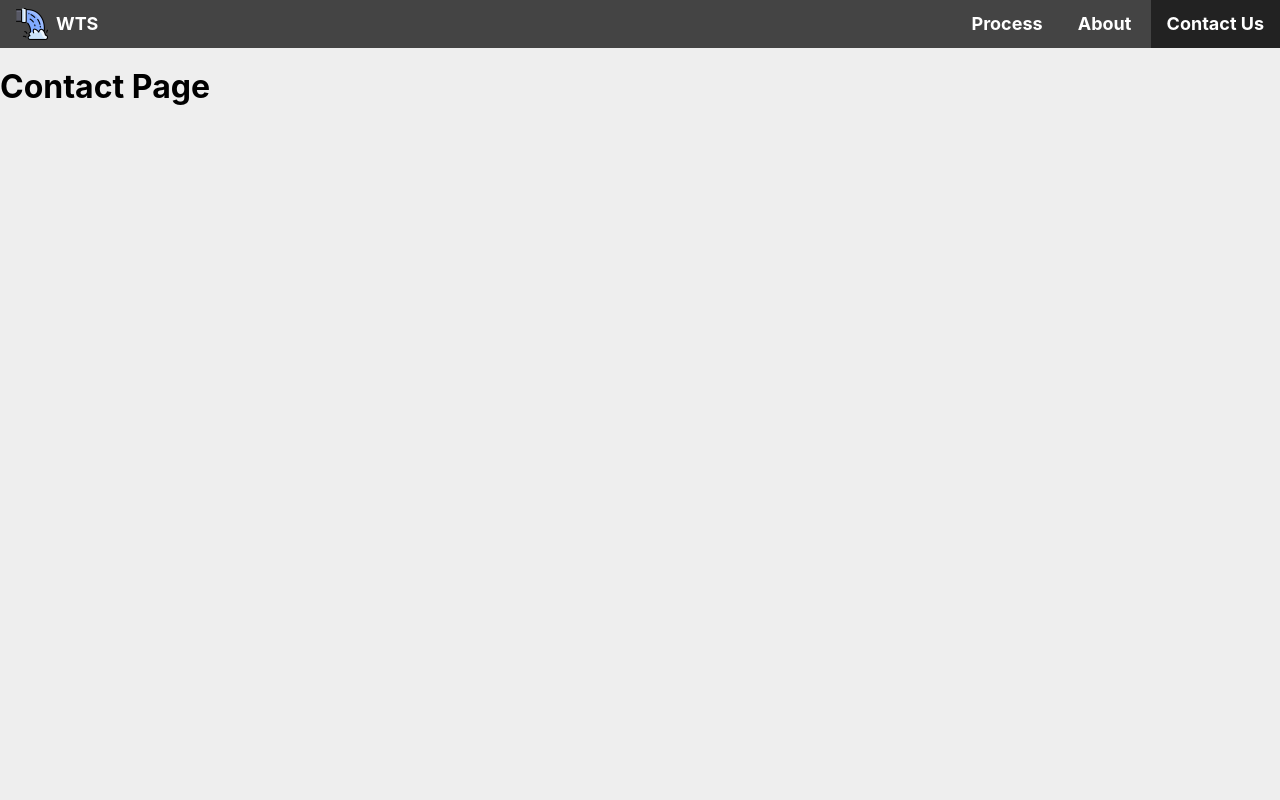
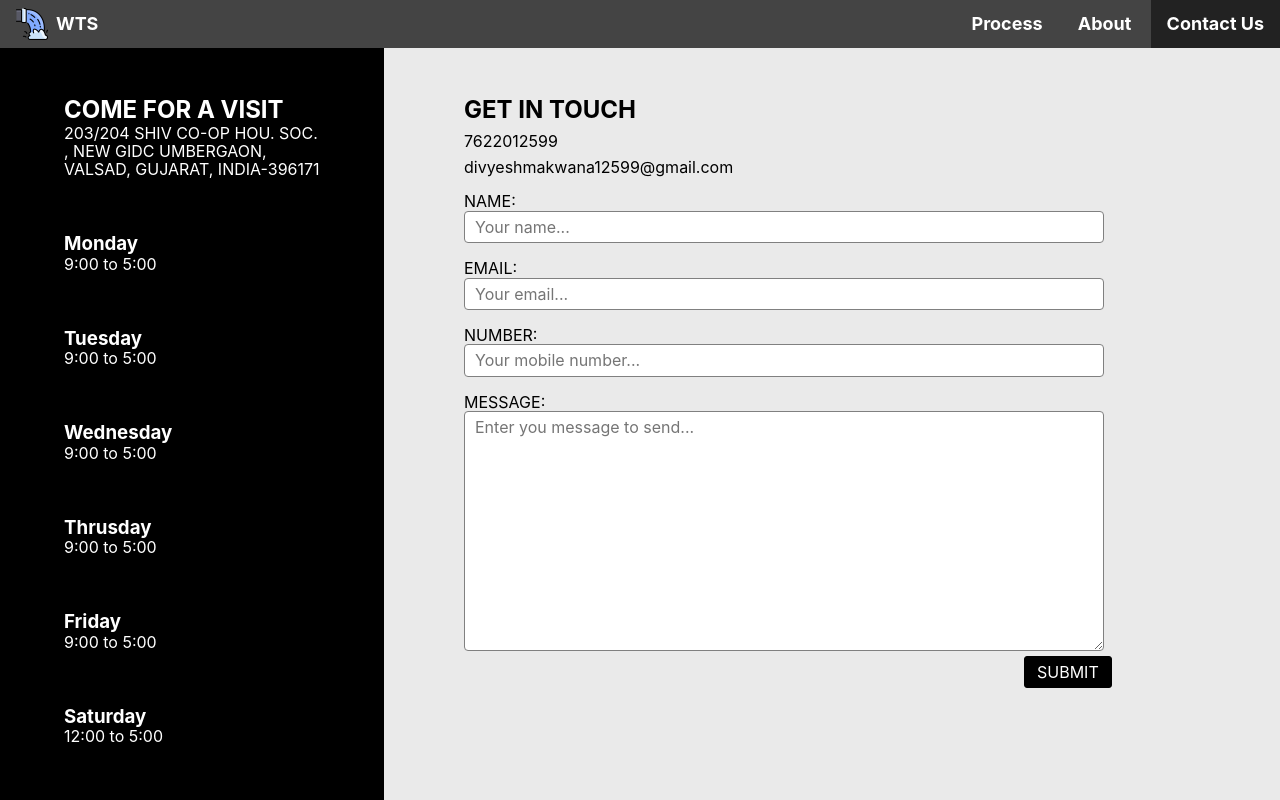
Before and after one commit to DivyeshMakwana12599/Real-Time-Water-Treatment-System, a React (Create React App) app in the folder react-app/: page /Contact in a window 1280 px wide. Built offline with nearby package versions, Linux system fonts and the light colour scheme.

Commit message:
created contact us page

```diff
--- a/react-app/src/About.css
+++ b/react-app/src/About.css
@@ -1,6 +1,6 @@
 @import url('https://fonts.googleapis.com/css2?family=Source+Code+Pro:wght@200&display=swap');
 
-.body {
+body {
   background: #eaeaea;
   font-family: -apple-system, BlinkMacSystemFont, 'Segoe UI', Roboto, Oxygen,
     Ubuntu, Cantarell, 'Open Sans', 'Helvetica Neue', sans-serif;
--- a/react-app/src/About.js
+++ b/react-app/src/About.js
@@ -9,19 +9,23 @@ function About() {
   useEffect(() => {
     Aos.init({ duration: 2000 })
   }, [])
+  return <WelcomeLayout />
+}
+
+function WelcomeLayout() {
   return (
     <>
       <NavBar navFor='about' />
       <div className='container'>
         <div className='partition partition-content'>
           <div className='box'>
-            <p className='title'>Water Treatmetn System</p>
+            <p className='title'>Water Treatment System</p>
             <p className='welcome'>Welcome!</p>
           </div>
           <p className='description'>
-            Lorem ipsum dolor sit amet consectetur adipisicing elit. Consequatur
-            molestiae suscipit officia. Voluptatum temporibus, numquam officiis
-            deserunt consequatur tempora iste!
+            This project tries to solve the problem of impurity in water. We
+            have created a water monitoring/treatment API system to cater to it
+            and try to solve the problem.
           </p>
           <a href='#main' className='read-more'>
             Read more
--- /dev/null
+++ b/react-app/src/Contact.css
@@ -0,0 +1,139 @@
+* {
+  box-sizing: border-box;
+}
+::-webkit-scrollbar-track {
+  background: transparent;
+}
+.About_container {
+  display: flex;
+  width: 100%;
+}
+
+.About_partition-left,
+.About_partition-right {
+  height: calc(100vh - 3rem);
+}
+
+.About_partition-left {
+  display: grid;
+  color: white;
+  background: #000;
+  width: 30%;
+  padding: 3rem 0 1rem 0;
+}
+
+.About_day {
+  text-transform: capitalize;
+}
+
+.About_time-component {
+  margin-top: 1rem;
+}
+
+.About_time-component,
+.About_address {
+  position: relative;
+  left: 5vw;
+}
+.About_contact {
+  width: 50ch;
+  margin: 3rem 0 1rem 0;
+  display: flex;
+  flex-direction: column;
+  justify-content: center;
+  gap: 0.5rem;
+  position: relative;
+  left: 10vh;
+}
+.About_form-item {
+  display: flex;
+  flex-direction: column;
+}
+.About_address {
+  width: 20vw;
+  text-transform: uppercase;
+}
+
+.About_partition-right {
+  display: flex;
+  flex-direction: column;
+  width: 1fr;
+}
+.About_form {
+  position: relative;
+  left: 10vh;
+  width: 50vw;
+  display: flex;
+  flex-direction: column;
+  gap: 1rem;
+}
+
+.About_submit-btn:hover {
+  background: white;
+  color: black;
+}
+.About_submit-btn {
+  width: fit-content;
+  padding: 6px 12px;
+  color: white;
+  background: #000;
+  outline: none;
+  border-radius: 3px;
+  border: 1px solid black;
+  cursor: pointer;
+  transition: background-color 400ms ease;
+  position: relative;
+  left: calc(50vw - 80px);
+  margin-top: 0.3rem;
+}
+.About_message {
+  height: 30vh;
+}
+
+.About_input {
+  border-radius: 4px;
+  padding: 6px 10px;
+  border: 1px solid grey;
+}
+
+@media only screen and (max-width: 800px) {
+  .About_partition-left {
+    align-items: center;
+    grid-template-columns: 2fr 1fr 1fr;
+    height: auto;
+    padding: 1.8rem 0;
+  }
+  .About_partition-left,
+  .About_partition-right {
+    height: auto;
+    width: 100%;
+  }
+  .About_container {
+    flex-direction: column-reverse;
+  }
+  .About_address-grid {
+    justify-items: center;
+    padding: 0 2rem;
+    grid-row: 1 / 4;
+  }
+  .About_time-component {
+    margin: 0;
+    justify-items: start;
+  }
+  .About_time-component,
+  .About_address,
+  .About_form,
+  .About_contact {
+    position: static;
+  }
+  .About_partition-right {
+    margin: 2rem 0 2rem 2rem;
+  }
+
+  .About_address {
+    width: 100%;
+  }
+  .About_form {
+    width: 80vw;
+  }
+}
--- a/react-app/src/Contact.js
+++ b/react-app/src/Contact.js
@@ -1,13 +1,132 @@
-import React from 'react'
+import React, { useState } from 'react'
 import NavBar from './NavBar'
+import './Contact.css'
+
+const phoneNumbers = [
+  { day: 'monday', time: '9:00 to 5:00' },
+  { day: 'tuesday', time: '9:00 to 5:00' },
+  { day: 'wednesday', time: '9:00 to 5:00' },
+  { day: 'thrusday', time: '9:00 to 5:00' },
+  { day: 'friday', time: '9:00 to 5:00' },
+  { day: 'saturday', time: '12:00 to 5:00' },
+]
 
 function Contact() {
   return (
-    <div>
+    <>
       <NavBar navFor='contact' />
-      <h1>Contact Page</h1>
-    </div>
+      <ContactPageForm />
+    </>
   )
 }
 
+function ContactPageForm() {
+  const [name, setName] = useState('')
+  const [email, setEmail] = useState('')
+  const [number, setNumber] = useState('')
+  const [message, setMessage] = useState('')
+
+  const handleSubmit = (e) => {
+    e.preventDefault()
+    if (name && number && email && message) {
+      const query = {
+        name,
+        number,
+        email,
+        message,
+        id: new Date().getTime().toString(),
+      }
+      setEmail('')
+      setMessage('')
+      setNumber('')
+      setName('')
+    } else {
+      console.log('empty values')
+    }
+  }
+
+  return (
+    <>
+      <div className='About_container'>
+        <div className='About_partition-left'>
+          <div className='About_address-grid'>
+            <h2 className='About_address'>come for a visit</h2>
+            <p className='About_address'>
+              203/204 shiv co-op hou. soc. , new gidc umbergaon, valsad,
+              gujarat, india-396171
+            </p>
+          </div>
+          {phoneNumbers.map((day) => {
+            return (
+              <div className='About_time-component'>
+                <h3 className='About_day'>{day.day} </h3>
+                <p className='About_time'>{day.time} </p>
+              </div>
+            )
+          })}
+        </div>
+        <div className='About_partition-right'>
+          <div className='About_contact'>
+            <h2>GET IN TOUCH</h2>
+            <p>7622012599</p>
+            <p>divyeshmakwana12599@gmail.com</p>
+          </div>
+          <form onSubmit={handleSubmit} className='About_form'>
+            <div className='About_form-item'>
+              <label htmlFor='name'>NAME: </label>
+              <input
+                type='text'
+                id='name'
+                name='name'
+                value={name}
+                onChange={(e) => setName(e.target.value)}
+                className='About_input'
+                placeholder='Your name...'
+              />
+            </div>
+            <div className='About_form-item'>
+              <label htmlFor='email'>EMAIL: </label>
+              <input
+                type='email'
+                id='email'
+                name='email'
+                value={email}
+                onChange={(e) => setEmail(e.target.value)}
+                className='About_input'
+                placeholder='Your email...'
+              />
+            </div>
+            <div className='About_form-item'>
+              <label htmlFor='number'>NUMBER: </label>
+              <input
+                type='text'
+                id='number'
+                name='number'
+                value={number}
+                onChange={(e) => setNumber(e.target.value)}
+                className='About_input'
+                placeholder='Your mobile number...'
+              />
+            </div>
+            <div className='About_form-item'>
+              <label htmlFor='message'>MESSAGE: </label>
+              <textarea
+                type='text'
+                id='message'
+                name='message'
+                value={message}
+                onChange={(e) => setMessage(e.target.value)}
+                className='About_message About_input'
+                placeholder='Enter you message to send...'
+              />
+              <button type='submit' className='About_submit-btn'>
+                SUBMIT
+              </button>
+            </div>
+          </form>
+        </div>
+      </div>
+    </>
+  )
+}
 export default Contact
--- a/react-app/src/DataTable.js
+++ b/react-app/src/DataTable.js
@@ -7,9 +7,6 @@ const url =
   'https://project-cors-fix.herokuapp.com/https://water-treatment-system-api.herokuapp.com'
 
 function DataTable() {
-  const [data, setData] = useState([])
-  const [isLoading, setIsLoading] = useState(true)
-
   async function getData() {
     try {
       const responce = await fetch(url + '/api/pipe')
@@ -20,9 +17,14 @@ function DataTable() {
       console.log(e)
     }
   }
+  const [data, setData] = useState([])
+  const [isLoading, setIsLoading] = useState(true)
 
   useEffect(() => {
     getData()
+    const interval = setInterval(() => getData(), 10000)
+    // getData()
+    return () => clearInterval(interval)
   }, [])
   return (
     <>
--- a/react-app/src/NavBar.css
+++ b/react-app/src/NavBar.css
@@ -8,7 +8,7 @@
   font-weight: bold;
   text-transform: capitalize;
   height: 3rem;
-  width: 100vw;
+  width: 100%;
 }
 
 .logo {
@@ -49,7 +49,7 @@
   height: 2rem;
 }
 
-@media screen and (max-width: 400px) {
+@media screen and (min-width: 400px) and (max-width: 800px) {
   .nav-bar {
     font-size: small;
   }
@@ -57,3 +57,11 @@
     padding: 0 0.2rem;
   }
 }
+@media screen and (max-width: 400px) {
+  .nav-bar {
+    font-size: x-small;
+  }
+  .nav-item {
+    padding: 0 0.2rem;
+  }
+}
```
